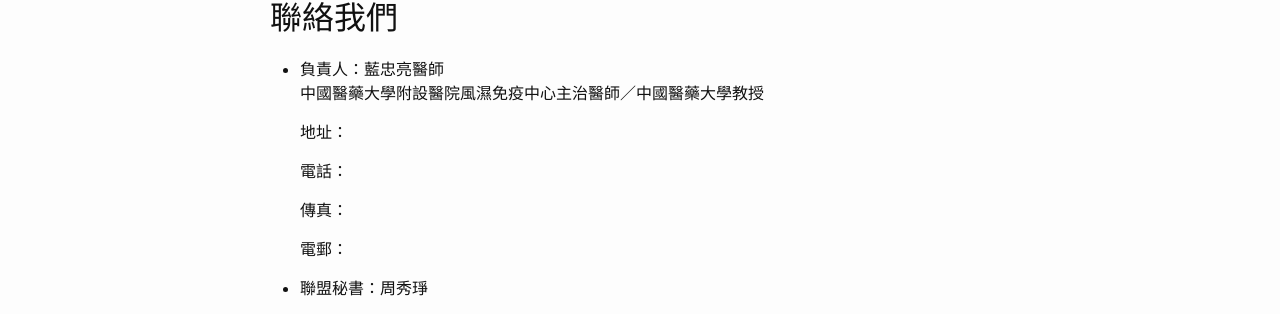
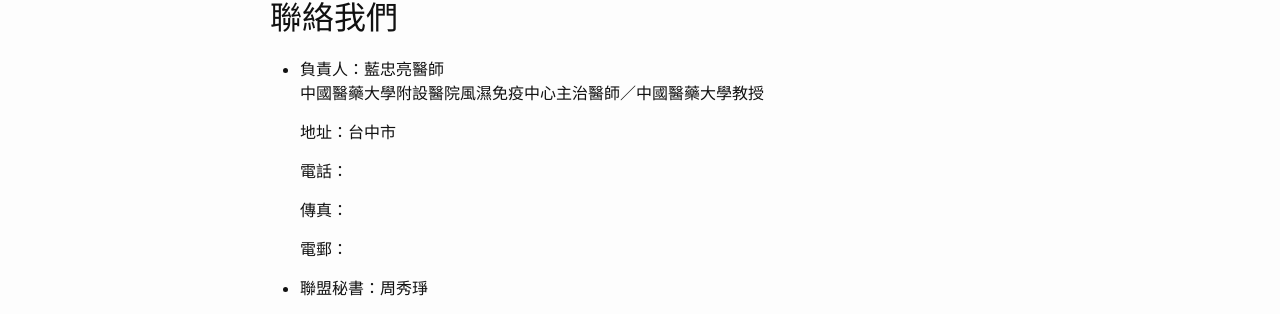
Before and after one commit to tctc-sard/tctc-sard, a Jekyll site: the page built from zh-TW/index.md, in a window 1280 px wide. Shown: the part 1065-1379 px from the top of the page. Built offline with Jekyll 4.4.1, drawn with Linux system fonts in a browser that asks for light colours.

Commit message:
updated address

```diff
--- a/zh-TW/index.md
+++ b/zh-TW/index.md
@@ -24,7 +24,7 @@ lang: zh-TW
 * 負責人：藍忠亮醫師
 <br/>中國醫藥大學附設醫院風濕免疫中心主治醫師／中國醫藥大學教授
 
-    地址：
+    地址：台中市
 
     電話：
 
```
